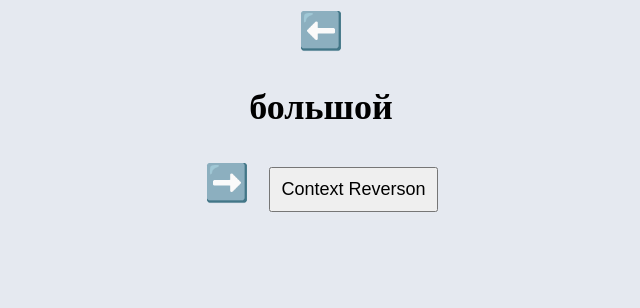
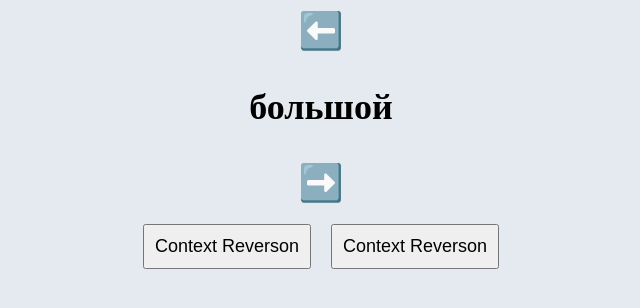
Before and after one commit to albizures/ruian, a Next.js app: page /adjectives in a window 1280 px wide. Shown: the top 308 px of the page, without its empty margins (319-959 px from the left). Built offline with nearby package versions, Linux system fonts and the light colour scheme.

Commit message:
feat(adjectives): add reverso context button to the adjetives pages

```diff
--- a/src/pages/adjectives.tsx
+++ b/src/pages/adjectives.tsx
@@ -1,6 +1,6 @@
 import React from 'react';
 import Layout from '../components/Layout';
-import { opneAdjectiveCoolConjugator } from '../utils';
+import { opneAdjectiveCoolConjugator, openReversoContext } from '../utils';
 import { useList } from '../hooks/useList';
 import { useLocalIndex } from '../hooks/useLocalIndex';
 import { adjectives } from '../adjectives';
@@ -60,7 +60,11 @@ const Adjectives: React.FC = () => {
 				<button className="emoji button" onClick={onNext}>
 					➡️
 				</button>
+				<br />
 				<button className="button" onClick={onCoolConjugatorClick}>
+					Context Reverson
+				</button>
+				<button className="button" onClick={openReversoContext}>
 					Context Reverson
 				</button>
 			</div>
```
